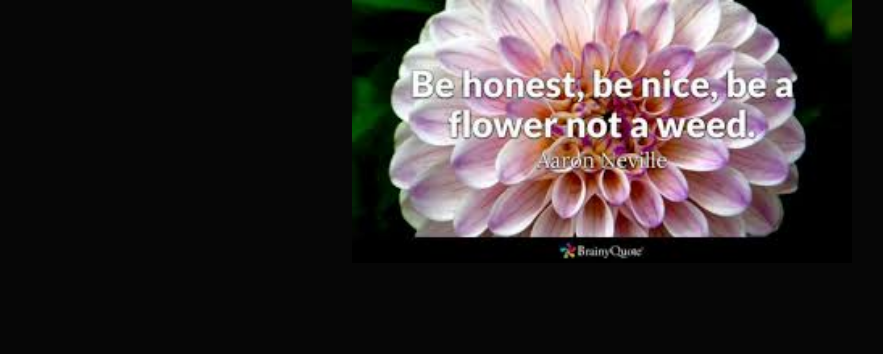
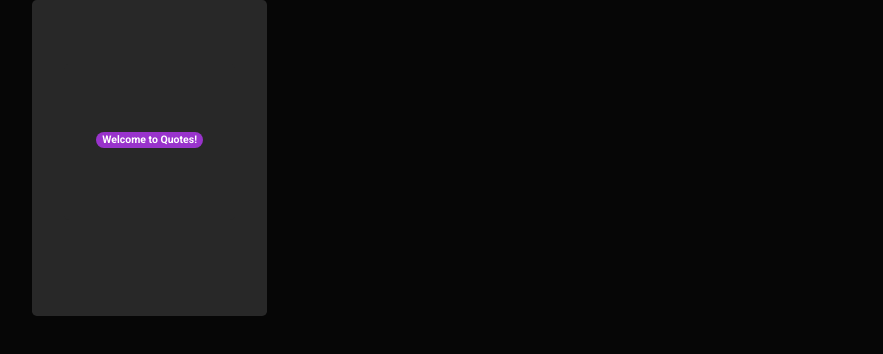
Before and after one commit to 3RebeccaSila3/QUOTES, an Angular app: page / in a window 1280 px wide. Shown: the top 354 px of the page, without its empty margins (38-921 px from the left). Built offline with nearby package versions, Linux system fonts and the light colour scheme.

Commit message:
updated 3 files with template and class logics

```diff
--- a/src/app/app.component.html
+++ b/src/app/app.component.html
@@ -1,4 +1,8 @@
 <!--The content below is only a placeholder and can be replaced.-->
-<div style="text-align:center;">
-  <img width="500" alt="Angular Logo" src="/assets/download.jpeg">
+<div class="container">
+  <div class="row">
+    <div class="jumbotron">
+      <app-quote></app-quote>
+    </div>
+  </div>
 </div>
--- a/src/app/quote.ts
+++ b/src/app/quote.ts
@@ -1,3 +1,3 @@
 export class Quote {
-    constructor(public id: number, public name, string){}
+    constructor(public id: number, public name: string){}
 }
--- a/src/app/quote/quote.component.html
+++ b/src/app/quote/quote.component.html
@@ -1,3 +1,7 @@
-<p>
-  quote works!
-</p>
+<div class="container">
+  <div class = "row">
+    <div class = "jumbotron">
+      <h1 style="text-align:center" class="badge badge-pill badge-info">Welcome to {{ title }}!</h1>
+    </div>
+  </div>
+</div>
--- a/src/app/quote/quote.component.ts
+++ b/src/app/quote/quote.component.ts
@@ -1,4 +1,5 @@
 import { Component, OnInit } from '@angular/core';
+import { Quote } from '../quote'
 
 @Component({
   selector: 'app-quote',
@@ -6,7 +7,15 @@ import { Component, OnInit } from '@angular/core';
   styleUrls: ['./quote.component.css']
 })
 export class QuoteComponent implements OnInit {
+  title = 'Quotes';
 
+  quotes = [
+    new Quote(1, 'Life is way too short for bad vibes'),
+    new Quote(2, 'There is a voice that does not use words,Listen',),
+    new Quote(3, 'A day without a laugh is a wasted day',),
+    new Quote(4, 'If it does not challenge you,it does not change you',),
+    new Quote(5, 'Friends are like rainbows always there to cheer you up after the storm'),
+ ]
   constructor() { }
 
   ngOnInit() {
```
